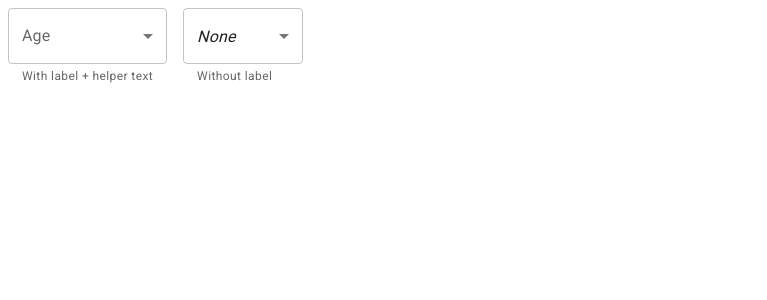
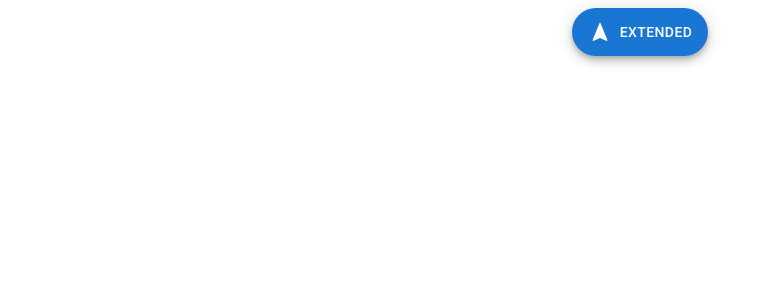
Before and after one commit to SabrinaSouzaDev/next-bootstrap, a Next.js app: page /relatoriodeativ in a window 1280 px wide. Shown: the top 300 px of the page, without its empty margins (0-767 px from the left). Built offline with nearby package versions, Linux system fonts and the light colour scheme.

Commit message:
Criação da page direcionamento

```diff
--- a/src/pages/relatoriodeativ.tsx
+++ b/src/pages/relatoriodeativ.tsx
@@ -1,53 +1,43 @@
 import * as React from 'react';
-import InputLabel from '@mui/material/InputLabel';
-import MenuItem from '@mui/material/MenuItem';
-import FormHelperText from '@mui/material/FormHelperText';
-import FormControl from '@mui/material/FormControl';
-import Select, { SelectChangeEvent } from '@mui/material/Select';
+import {
+  createStyles,
+  makeStyles,
+  Theme,
+  ThemeProvider
+} from '@material-ui/core/styles';
+import CssBaseline from '@mui/material/CssBaseline';
+import {Row, Col} from 'react-bootstrap';
+import { Container, Box, Button } from '@mui/material';
+import Stack from '@mui/material/Stack';
+import "bootstrap/dist/css/bootstrap.min.css";
+import Fab from '@mui/material/Fab';
+import NavigationIcon from '@mui/icons-material/Navigation';
+
+
+
+const useStyles = makeStyles((theme: Theme) =>
+  createStyles({
+    root: {
+      flexGrow: 1,
+      display: 'flex'
+    }
+  }),
+);
 
 export default function SelectLabels() {
-  const [age, setAge] = React.useState('');
+  const classes = useStyles();
+  return (
+     <Container component="main" className="d-flex justify-content-center align-items-center align-self-center">
+     <CssBaseline />
+     <Box sx={{ '& > :not(style)': { m: 1 } }}>
+    <div>
+    <Fab variant="extended" color="primary" aria-label="add">
+        <NavigationIcon sx={{ mr: 1 }} />
+        Extended
+      </Fab>
+    </div>
+    </Box>
+    </Container>
 
-  const handleChange = (event: SelectChangeEvent) => {
-    setAge(event.target.value);
-  };
-
-  return (
-    <div>
-      <FormControl sx={{ m: 1, minWidth: 120 }}>
-        <InputLabel id="demo-simple-select-helper-label">Age</InputLabel>
-        <Select
-          labelId="demo-simple-select-helper-label"
-          id="demo-simple-select-helper"
-          value={age}
-          label="Age"
-          onChange={handleChange}
-        >
-          <MenuItem value="">
-            <em>None</em>
-          </MenuItem>
-          <MenuItem value={10}>Ten</MenuItem>
-          <MenuItem value={20}>Twenty</MenuItem>
-          <MenuItem value={30}>Thirty</MenuItem>
-        </Select>
-        <FormHelperText>With label + helper text</FormHelperText>
-      </FormControl>
-      <FormControl sx={{ m: 1, minWidth: 120 }}>
-        <Select
-          value={age}
-          onChange={handleChange}
-          displayEmpty
-          inputProps={{ 'aria-label': 'Without label' }}
-        >
-          <MenuItem value="">
-            <em>None</em>
-          </MenuItem>
-          <MenuItem value={10}>Ten</MenuItem>
-          <MenuItem value={20}>Twenty</MenuItem>
-          <MenuItem value={30}>Thirty</MenuItem>
-        </Select>
-        <FormHelperText>Without label</FormHelperText>
-      </FormControl>
-    </div>
   );
 }
```
Also changed, not shown: src/pages/diretoriaAdministrativa.tsx (+6 -11 lines).
